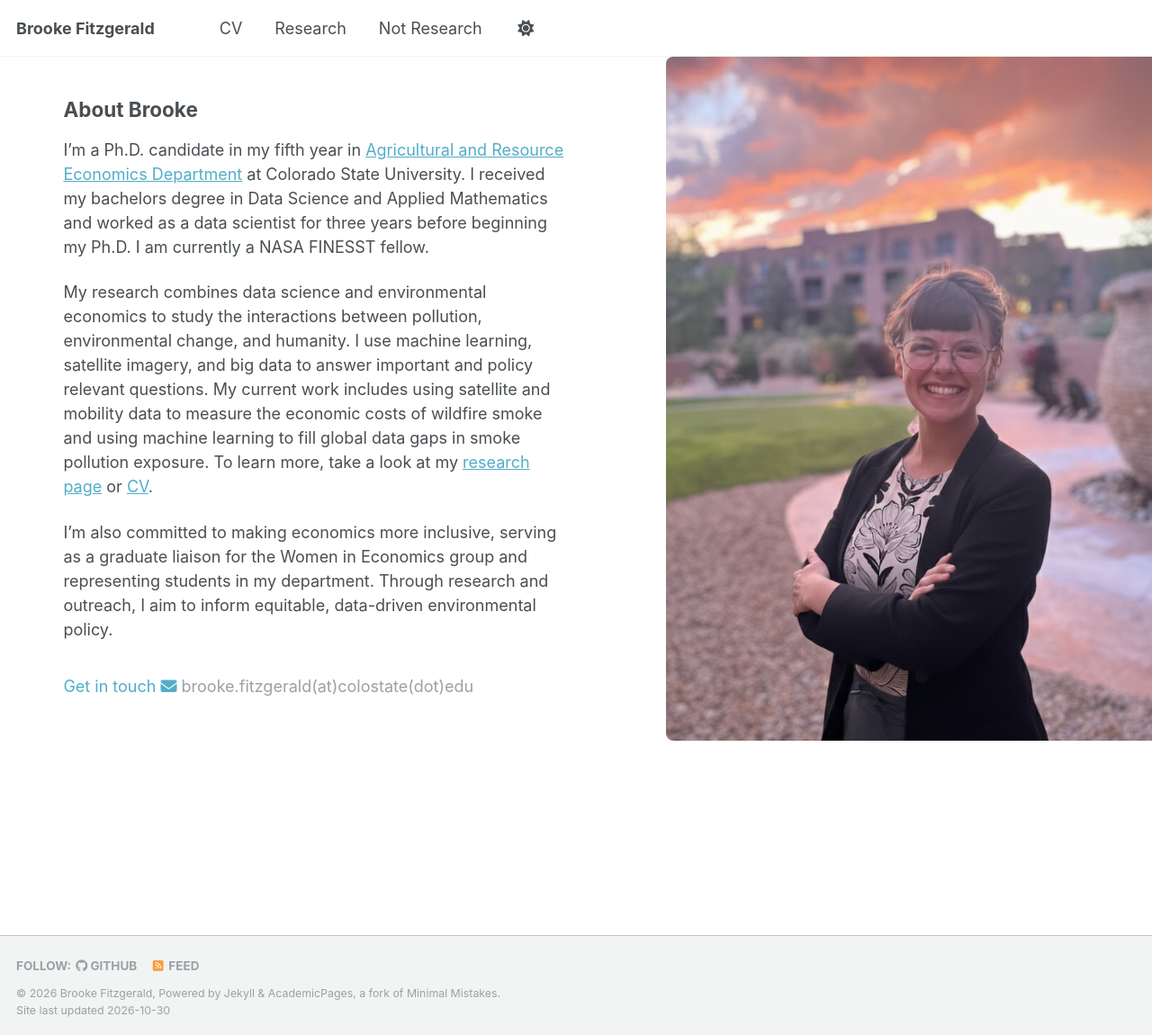
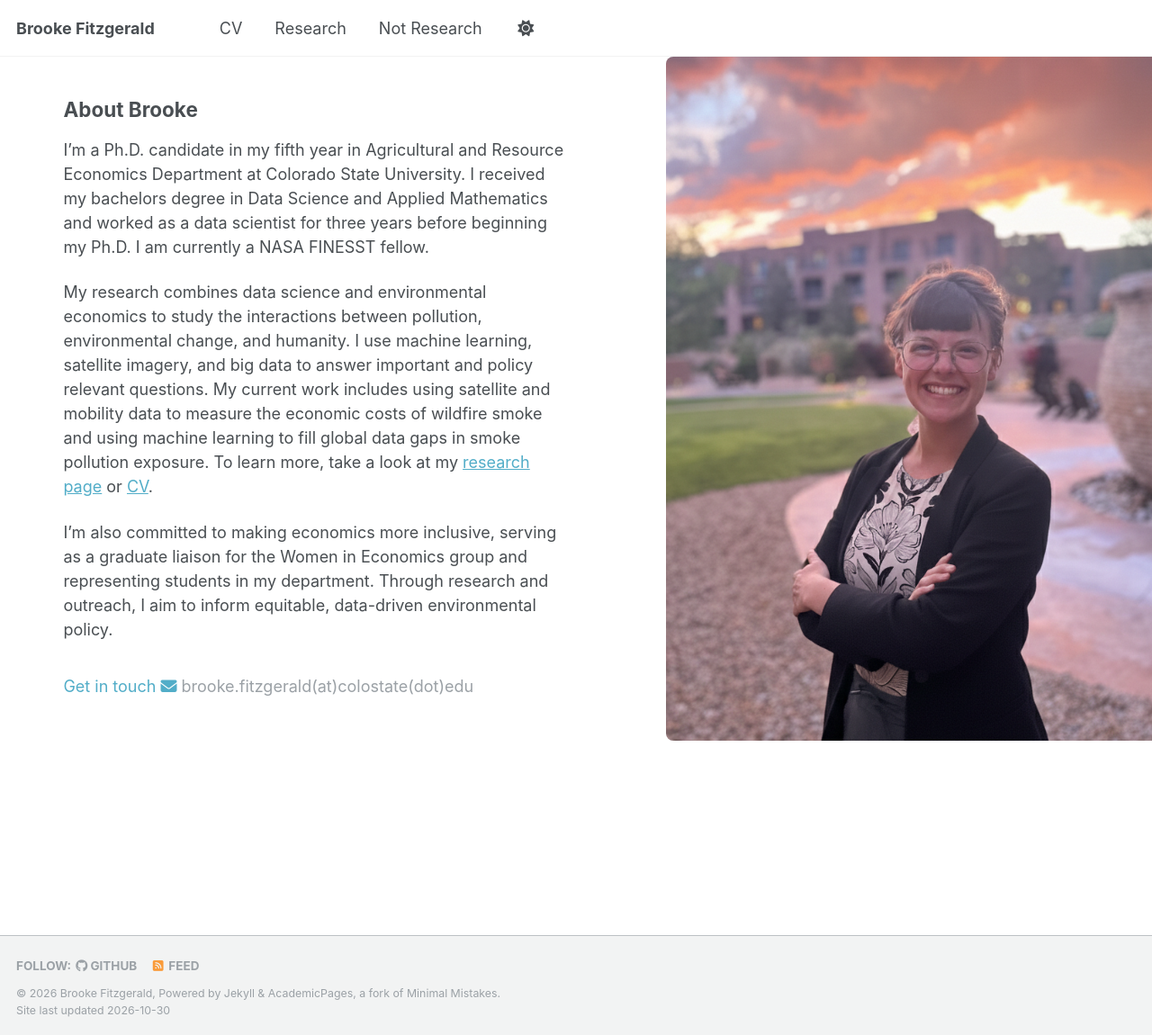
Before and after one commit to brookefitzgerald/brookefitzgerald.github.io, a Jekyll site: the page built from _pages/about.md, in a window 1280 px wide and 1150 px high. Shown: the whole window at 90% size. Built offline with Jekyll 4.4.1, drawn with Linux system fonts in a browser that asks for light colours; part of the change alters nothing that is shown.

```diff
--- a/_pages/about.md
+++ b/_pages/about.md
@@ -45,7 +45,7 @@ redirect_from:
 <div class="responsive-grid" style="display: grid; grid-template-columns: 55% 45%; gap: 2rem; align-items: start;">
   <div style="width: 80%; margin: 0 auto;">
     <h2>About Brooke</h2>
-    <p>I’m a Ph.D. candidate in my fifth year in <a href="https://agsci.colostate.edu/dare/">Agricultural and Resource Economics Department</a> at Colorado State University. I received my bachelors degree in Data Science and Applied Mathematics and worked as a data scientist for three years before beginning my Ph.D. I am currently a NASA FINESST fellow.</p>
+    <p>I’m a Ph.D. candidate in my fifth year in Agricultural and Resource Economics Department at Colorado State University. I received my bachelors degree in Data Science and Applied Mathematics and worked as a data scientist for three years before beginning my Ph.D. I am currently a NASA FINESST fellow.</p>
 
     <p>My research combines data science and environmental economics to study the interactions between pollution, environmental change, and humanity. I use machine learning, satellite imagery, and big data to answer important and policy relevant questions. My current work includes using satellite and mobility data to measure the economic costs of wildfire smoke and using machine learning to fill global data gaps in smoke pollution exposure. To learn more, take a look at my <a href="https://brookefitzgerald.com/research/">research page</a> or <a href="https://brookefitzgerald.com/cv/">CV</a>.</p>
 
```
